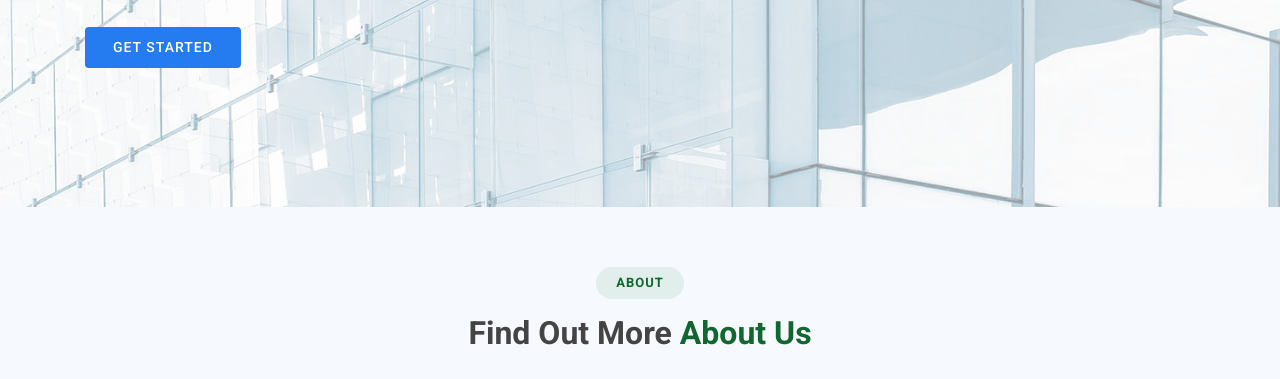
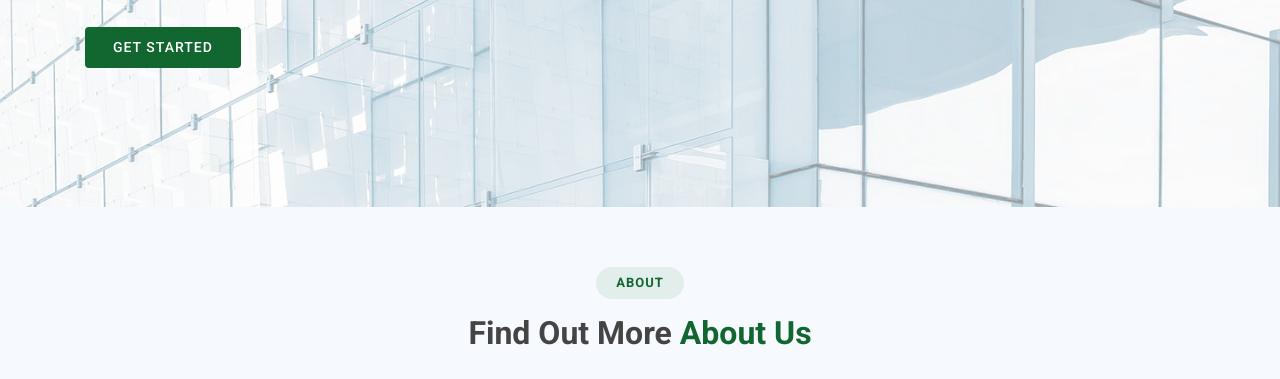
Before and after one commit to LodhiFA/LodhiFA.github.io, a plain HTML site: page index.html in a window 1280 px wide. In both pictures the pointer is over the link "GET STARTED". Shown: the part 393-772 px from the top of the page. Drawn offline with nearby package versions, Linux system fonts and the light colour scheme.

```diff
--- a/assets/css/style.css
+++ b/assets/css/style.css
@@ -509,7 +509,7 @@
 }
 
 #hero .btn-get-started:hover {
-  background: #247cf0;
+  background: #12662f;
 }
 
 #hero .btn-watch-video {
```
Also changed, not shown: assets/img/portfolio/bottles/bottle1.jpg (added), assets/img/portfolio/bottles/bottle2.jpg (added), assets/img/portfolio/bottles/bottle3.jpg (added), assets/img/portfolio/bottles/bottle4.jpg (added).
